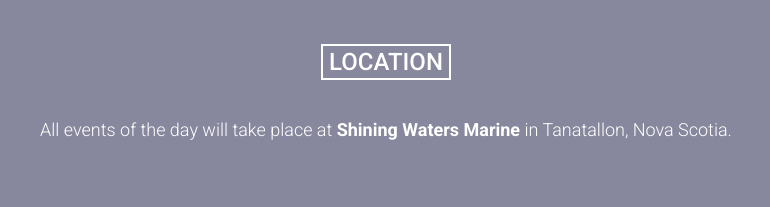
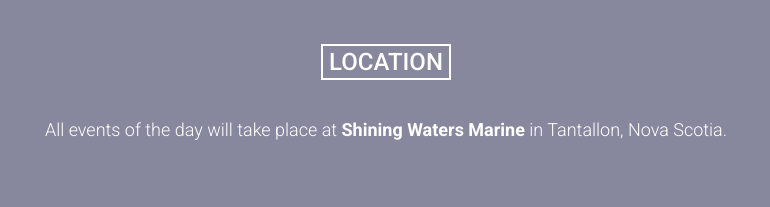
Before and after one commit to alexetnunes/wedding-website, a plain HTML site: page index.html in a window 1280 px wide. Shown: the part 5260-5467 px from the top of the page, 254-1024 px from the left. Drawn offline with nearby package versions, Linux system fonts and the light colour scheme; files whose address does not match are found by name.

Commit message:
Update index.html

```diff
--- a/index.html
+++ b/index.html
@@ -387,7 +387,7 @@
 					<h3 class="section-title mb30">Location</h3>
 					<h4 class="mb50">All events of the day will take place at <strong><a href="https://www.shiningwaters.ca/"
 							  target="_blank">Shining Waters
-								Marine</a></strong> in Tanatallon, Nova
+								Marine</a></strong> in Tantallon, Nova
 						Scotia.</h4>
 				</div><!-- /.column -->
 			</div><!-- /.row -->
```
